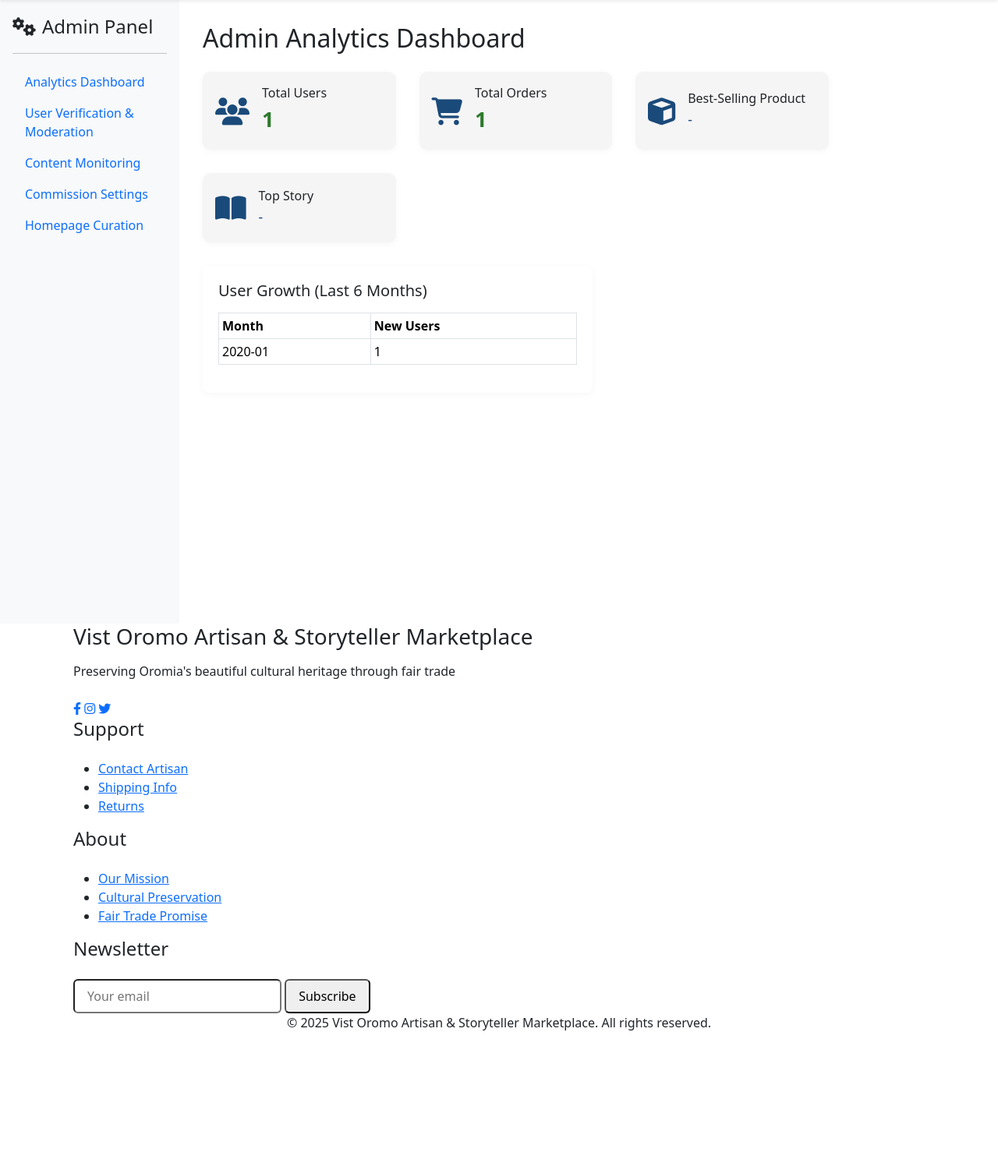
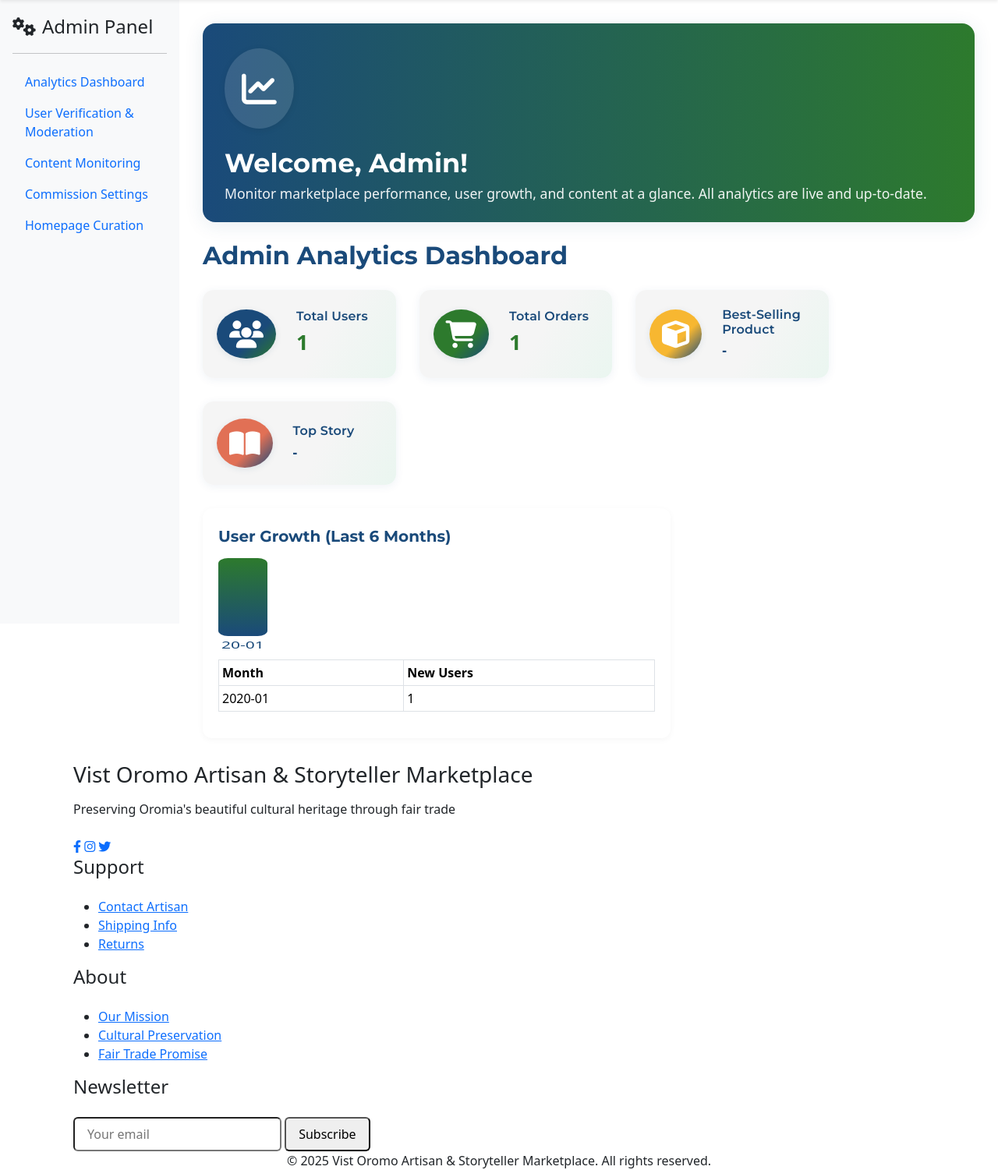
Before and after one commit to olyadboka/Oromo-Artisan-Storyteller-Marketplace, a PHP site: the page made by Admin Panel/adminDashboard.php in a window 1280 px wide. Shown: the part 116-1617 px from the top of the page at 78% size. Before the commit the page ends 1438 px from the top, so only its background shows below. Run offline with PHP 8.4, Linux system fonts and the light colour scheme; tables that the repository leaves empty or names only in its code hold one stand-in row (values such as "Sample post").

Commit message:
Enhance admin dashboard: Improve UI with new banner, card styles, and user growth chart for better analytics visibility.

```diff
--- a/Admin Panel/adminDashboard.php
+++ b/Admin Panel/adminDashboard.php
@@ -16,6 +16,113 @@
 $userGrowthData = array_reverse($userGrowthData);
 ?>
 <style>
+@import url('https://fonts.googleapis.com/css2?family=Montserrat:wght@600;700&display=swap');
+.admin-dashboard-banner {
+  background: linear-gradient(90deg, #1a4a7a 0%, #2d7a2d 100%);
+  color: #fff;
+  border-radius: 16px;
+  padding: 32px 28px 24px 28px;
+  margin-bottom: 32px;
+  box-shadow: 0 4px 24px rgba(26,74,122,0.10);
+  display: flex;
+  align-items: center;
+  gap: 24px;
+  flex-wrap: wrap;
+}
+.admin-dashboard-banner .banner-icon {
+  font-size: 2.8em;
+  background: rgba(255,255,255,0.13);
+  border-radius: 50%;
+  padding: 18px 22px;
+  margin-right: 18px;
+  color: #fff;
+  box-shadow: 0 2px 8px rgba(0,0,0,0.08);
+}
+.admin-dashboard-banner h1 {
+  font-family: 'Montserrat', sans-serif;
+  font-size: 2.1em;
+  font-weight: 700;
+  margin: 0 0 6px 0;
+}
+.admin-dashboard-banner p {
+  font-size: 1.1em;
+  margin: 0;
+  opacity: 0.93;
+}
+.admin-dashboard-cards {
+  gap: 30px !important;
+  margin-bottom: 30px;
+}
+.admin-dashboard-card {
+  background: linear-gradient(120deg, #f5f5f5 60%, #eaf6f0 100%);
+  padding: 22px 18px;
+  border-radius: 14px;
+  min-width: 180px;
+  box-shadow: 0 2px 12px rgba(26,74,122,0.07);
+  margin-bottom: 0;
+  display: flex;
+  align-items: center;
+  gap: 18px;
+  transition: box-shadow 0.2s, transform 0.2s;
+  position: relative;
+  overflow: hidden;
+}
+.admin-dashboard-card:hover {
+  box-shadow: 0 6px 24px rgba(26,74,122,0.13);
+  transform: translateY(-2px) scale(1.03);
+  z-index: 2;
+}
+.admin-dashboard-card .icon {
+  font-size: 2.2em;
+  color: #fff;
+  background: linear-gradient(135deg, #1a4a7a 60%, #2d7a2d 100%);
+  border-radius: 50%;
+  padding: 14px 16px;
+  box-shadow: 0 2px 8px rgba(26,74,122,0.10);
+  margin-right: 8px;
+  display: flex;
+  align-items: center;
+  justify-content: center;
+}
+.admin-dashboard-card h6 {
+  font-family: 'Montserrat', sans-serif;
+  font-weight: 600;
+  margin-bottom: 2px;
+  color: #1a4a7a;
+  letter-spacing: 0.01em;
+}
+.admin-dashboard-card .stat {
+  font-size: 1.7em;
+  color: #2d7a2d;
+  font-weight: bold;
+}
+.admin-dashboard-card .stat-secondary {
+  font-size: 1.1em;
+  color: #1a4a7a;
+  font-weight: 600;
+}
+.admin-dashboard-growth {
+  background: #fff;
+  padding: 24px 20px 18px 20px;
+  border-radius: 12px;
+  max-width: 600px;
+  overflow-x: auto;
+  box-shadow: 0 2px 8px rgba(0,0,0,0.04);
+  margin-top: 18px;
+}
+.admin-dashboard-growth h5 {
+  font-family: 'Montserrat', sans-serif;
+  font-weight: 700;
+  margin-bottom: 18px;
+  color: #1a4a7a;
+}
+.admin-dashboard-growth .growth-chart {
+  width: 100%;
+  min-width: 320px;
+  height: 120px;
+  margin-bottom: 10px;
+  display: block;
+}
 @media (max-width: 900px) {
   .admin-dashboard-flex { flex-direction: column !important; }
   .admin-dashboard { padding: 12px !important; }
@@ -26,26 +133,11 @@
   .admin-sidebar-mobile.open { transform: translateX(0); }
   .admin-sidebar-backdrop { display: block !important; position: fixed; top:0; left:0; width:100vw; height:100vh; background:rgba(0,0,0,0.25); z-index:1049; }
   .admin-sidebar-desktop { display: none !important; }
+  .admin-dashboard-growth { max-width: 100vw; }
 }
 @media (min-width: 901px) {
   .sidebar-overlay, .admin-sidebar-mobile, .admin-sidebar-backdrop { display: none !important; }
   .admin-sidebar-desktop { display: block !important; }
-}
-.admin-dashboard-card {
-  background: #f5f5f5;
-  padding: 18px 16px;
-  border-radius: 10px;
-  min-width: 180px;
-  box-shadow: 0 2px 8px rgba(0,0,0,0.04);
-  margin-bottom: 0;
-  display: flex;
-  align-items: center;
-  gap: 16px;
-}
-.admin-dashboard-card .icon {
-  font-size: 2.2em;
-  color: #1a4a7a;
-  flex-shrink: 0;
 }
 </style>
 <script>
@@ -79,39 +171,72 @@
   </div>
   <div id="adminSidebarBackdrop" class="admin-sidebar-backdrop" style="display:none;" onclick="toggleSidebar(false)"></div>
   <div class="admin-dashboard" style="flex:1; padding:30px; min-width:0;">
-    <h2 class="mb-4">Admin Analytics Dashboard</h2>
-    <div class="admin-dashboard-cards d-flex flex-wrap" style="gap:30px; margin-bottom:30px;">
+    <div class="admin-dashboard-banner mb-4">
+      <span class="banner-icon"><i class="fa fa-chart-line"></i></span>
+      <div>
+        <h1>Welcome, Admin!</h1>
+        <p>Monitor marketplace performance, user growth, and content at a glance. All analytics are live and up-to-date.</p>
+      </div>
+    </div>
+    <h2 class="mb-4" style="font-family:'Montserrat',sans-serif; font-weight:700; color:#1a4a7a;">Admin Analytics Dashboard</h2>
+    <div class="admin-dashboard-cards d-flex flex-wrap">
         <div class="admin-dashboard-card col-12 col-sm-6 col-md-3">
-            <span class="icon"><i class="fa fa-users"></i></span>
+            <span class="icon" style="background:linear-gradient(135deg,#1a4a7a 60%,#2d7a2d 100%);"><i class="fa fa-users"></i></span>
             <div>
               <h6 class="mb-1">Total Users</h6>
-              <div style="font-size:1.7em; color:#2d7a2d; font-weight:bold;"> <?= $userCount ?> </div>
+              <div class="stat"> <?= $userCount ?> </div>
             </div>
         </div>
         <div class="admin-dashboard-card col-12 col-sm-6 col-md-3">
-            <span class="icon"><i class="fa fa-shopping-cart"></i></span>
+            <span class="icon" style="background:linear-gradient(135deg,#2d7a2d 60%,#1a4a7a 100%);"><i class="fa fa-shopping-cart"></i></span>
             <div>
               <h6 class="mb-1">Total Orders</h6>
-              <div style="font-size:1.7em; color:#2d7a2d; font-weight:bold;"> <?= $orderCount ?> </div>
+              <div class="stat"> <?= $orderCount ?> </div>
             </div>
         </div>
         <div class="admin-dashboard-card col-12 col-sm-6 col-md-3">
-            <span class="icon"><i class="fa fa-cube"></i></span>
+            <span class="icon" style="background:linear-gradient(135deg,#f7b731 60%,#1a4a7a 100%);"><i class="fa fa-cube"></i></span>
             <div>
               <h6 class="mb-1">Best-Selling Product</h6>
-              <div style="font-size:1.1em; color:#1a4a7a;"> <?= htmlspecialchars($bestProduct) ?> </div>
+              <div class="stat-secondary"> <?= htmlspecialchars($bestProduct) ?> </div>
             </div>
         </div>
         <div class="admin-dashboard-card col-12 col-sm-6 col-md-3">
-            <span class="icon"><i class="fa fa-book-open"></i></span>
+            <span class="icon" style="background:linear-gradient(135deg,#e17055 60%,#1a4a7a 100%);"><i class="fa fa-book-open"></i></span>
             <div>
               <h6 class="mb-1">Top Story</h6>
-              <div style="font-size:1.1em; color:#1a4a7a;"> <?= htmlspecialchars($topStory) ?> </div>
+              <div class="stat-secondary"> <?= htmlspecialchars($topStory) ?> </div>
             </div>
         </div>
     </div>
-    <div style="background:#fff; padding:20px; border-radius:8px; max-width:500px; overflow-x:auto; box-shadow:0 2px 8px rgba(0,0,0,0.04);">
+    <div class="admin-dashboard-growth mt-4">
         <h5 class="mb-3">User Growth (Last 6 Months)</h5>
+        <svg class="growth-chart" viewBox="0 0 320 120" preserveAspectRatio="none">
+        <?php
+        $maxGrowth = 1;
+        foreach($userGrowthData as $row) { if($row['count'] > $maxGrowth) $maxGrowth = $row['count']; }
+        $barW = 36;
+        $gap = 16;
+        $n = count($userGrowthData);
+        $chartW = $n * $barW + ($n-1)*$gap;
+        $chartH = 100;
+        $x = 0;
+        foreach($userGrowthData as $i=>$row):
+          $barH = $maxGrowth ? ($row['count']/$maxGrowth)*$chartH : 0;
+          $y = $chartH - $barH;
+          $color = "#1a4a7a";
+        ?>
+          <rect x="<?= $x ?>" y="<?= $y ?>" width="<?= $barW ?>" height="<?= $barH ?>" rx="7" fill="url(#barGrad)"/>
+          <text x="<?= $x+$barW/2 ?>" y="<?= $chartH+16 ?>" text-anchor="middle" font-size="12" fill="#1a4a7a"><?= htmlspecialchars(substr($row['month'],2)) ?></text>
+          <text x="<?= $x+$barW/2 ?>" y="<?= $y-6 ?>" text-anchor="middle" font-size="12" fill="#2d7a2d" font-weight="bold"><?= $row['count'] ?></text>
+        <?php $x += $barW + $gap; endforeach; ?>
+        <defs>
+          <linearGradient id="barGrad" x1="0" y1="0" x2="0" y2="1">
+            <stop offset="0%" stop-color="#2d7a2d"/>
+            <stop offset="100%" stop-color="#1a4a7a"/>
+          </linearGradient>
+        </defs>
+        </svg>
         <div class="table-responsive">
         <table class="table table-bordered table-sm" style="width:100%; border-collapse:collapse;">
             <tr style="background:#f0f0f0;"><th>Month</th><th>New Users</th></tr>
```
